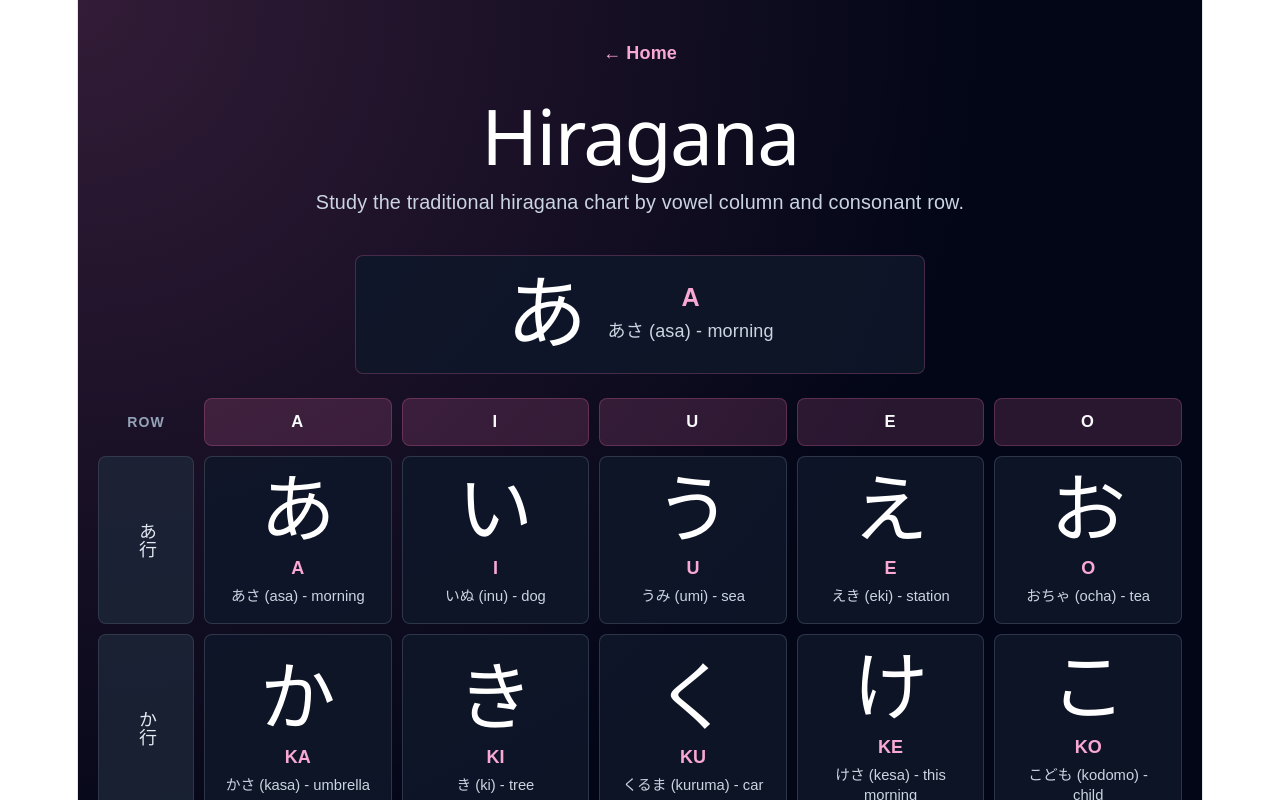
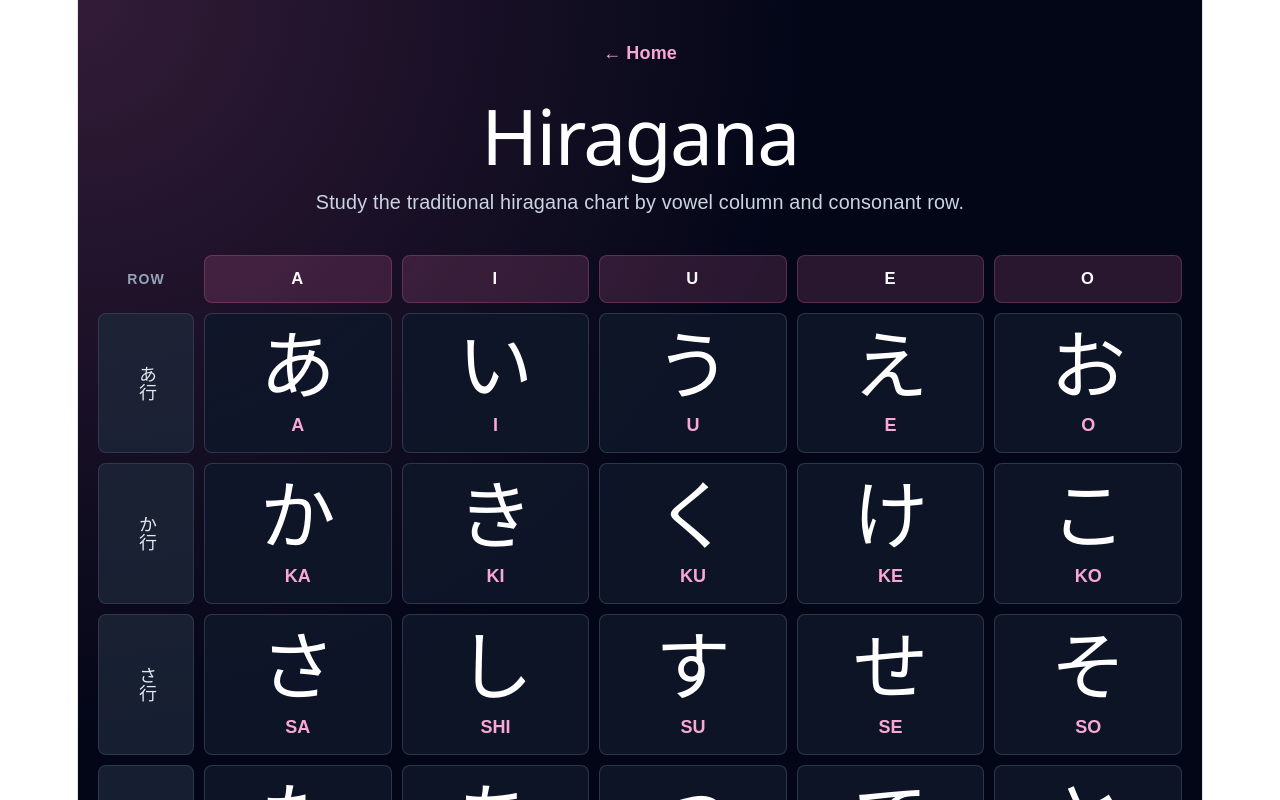
Before and after one commit to RahulShinde1234791/japanese-learning-platform, a React (Vite) app: page /hiragana in a window 1280 px wide. Shown: the top 800 px of the page. Built offline with nearby package versions, Linux system fonts and the light colour scheme.

Commit message:
Hover update

```diff
--- a/src/components/KanaCell.jsx
+++ b/src/components/KanaCell.jsx
@@ -1,4 +1,8 @@
-function KanaCell({ cell, onSelect }) {
+import { useState } from "react";
+
+function KanaCell({ cell }) {
+  const [isHovering, setIsHovering] = useState(false);
+
   if (!cell) {
     return <div style={styles.empty} aria-hidden="true" />;
   }
@@ -6,15 +10,23 @@ function KanaCell({ cell, onSelect }) {
   return (
     <button
       type="button"
-      style={styles.cell}
-      title={`${cell.kana} (${cell.romaji}) - ${cell.example}`}
-      onClick={() => onSelect(cell)}
-      onFocus={() => onSelect(cell)}
-      onMouseEnter={() => onSelect(cell)}
+      style={{
+        ...styles.cell,
+        ...(isHovering ? styles.cellHover : {}),
+      }}
+      onBlur={() => setIsHovering(false)}
+      onFocus={() => setIsHovering(true)}
+      onMouseEnter={() => setIsHovering(true)}
+      onMouseLeave={() => setIsHovering(false)}
     >
       <span style={styles.kana}>{cell.kana}</span>
       <span style={styles.romaji}>{cell.romaji}</span>
-      <span style={styles.example}>{cell.example}</span>
+
+      {isHovering && (
+        <span style={styles.tooltip} role="tooltip">
+          {cell.example}
+        </span>
+      )}
     </button>
   );
 }
@@ -38,7 +50,14 @@ const styles = {
     alignItems: "center",
     justifyContent: "center",
     padding: "16px 12px",
+    position: "relative",
     transition: "border-color 0.2s ease, transform 0.2s ease, background 0.2s ease",
+  },
+  cellHover: {
+    background: "rgba(30, 41, 59, 0.98)",
+    borderColor: "rgba(249, 168, 212, 0.9)",
+    transform: "translateY(-3px)",
+    zIndex: 3,
   },
   empty: {
     ...baseCell,
@@ -54,14 +73,25 @@ const styles = {
     color: "#f9a8d4",
     fontSize: "1rem",
     fontWeight: 700,
-    marginBottom: "8px",
     textTransform: "uppercase",
   },
-  example: {
-    color: "#cbd5e1",
-    fontSize: "0.82rem",
+  tooltip: {
+    background: "#f8fafc",
+    border: "1px solid rgba(15, 23, 42, 0.12)",
+    borderRadius: "8px",
+    bottom: "calc(100% + 10px)",
+    boxShadow: "0 18px 40px rgba(0, 0, 0, 0.35)",
+    color: "#0f172a",
+    fontSize: "0.85rem",
+    fontWeight: 700,
+    left: "50%",
     lineHeight: 1.35,
-    maxWidth: "18ch",
+    minWidth: "190px",
+    padding: "10px 12px",
+    pointerEvents: "none",
+    position: "absolute",
+    transform: "translateX(-50%)",
+    zIndex: 6,
   },
 };
 
--- a/src/components/KanaTable.jsx
+++ b/src/components/KanaTable.jsx
@@ -1,25 +1,10 @@
-import { useState } from "react";
-
 import KanaCell from "./KanaCell";
 
 const vowelHeaders = ["a", "i", "u", "e", "o"];
 
 function KanaTable({ rows }) {
-  const firstCell = rows.flatMap((row) => row.cells).find(Boolean);
-  const [selectedCell, setSelectedCell] = useState(firstCell);
-
   return (
     <section style={styles.layout}>
-      {selectedCell && (
-        <aside style={styles.detail} aria-live="polite">
-          <div style={styles.detailKana}>{selectedCell.kana}</div>
-          <div>
-            <div style={styles.detailRomaji}>{selectedCell.romaji}</div>
-            <p style={styles.detailExample}>{selectedCell.example}</p>
-          </div>
-        </aside>
-      )}
-
       <div style={styles.tableWrap}>
         <div style={styles.table} role="table" aria-label="Japanese kana chart">
           <div style={styles.headerCorner} role="columnheader">
@@ -37,11 +22,7 @@ function KanaTable({ rows }) {
                 {row.row}
               </div>
               {row.cells.map((cell, index) => (
-                <KanaCell
-                  key={cell?.kana ?? `${row.row}-${index}`}
-                  cell={cell}
-                  onSelect={setSelectedCell}
-                />
+                <KanaCell key={cell?.kana ?? `${row.row}-${index}`} cell={cell} />
               ))}
             </div>
           ))}
@@ -101,34 +82,6 @@ const styles = {
     writingMode: "vertical-rl",
     textOrientation: "mixed",
   },
-  detail: {
-    border: "1px solid rgba(244, 114, 182, 0.24)",
-    borderRadius: "8px",
-    background: "rgba(15, 23, 42, 0.88)",
-    display: "flex",
-    alignItems: "center",
-    justifyContent: "center",
-    gap: "20px",
-    margin: "0 auto 24px",
-    maxWidth: "520px",
-    padding: "18px 24px",
-  },
-  detailKana: {
-    fontSize: "4.5rem",
-    lineHeight: 1,
-  },
-  detailRomaji: {
-    color: "#f9a8d4",
-    fontSize: "1.4rem",
-    fontWeight: 800,
-    marginBottom: "8px",
-    textTransform: "uppercase",
-  },
-  detailExample: {
-    color: "#cbd5e1",
-    fontSize: "1rem",
-    lineHeight: 1.5,
-  },
 };
 
 export default KanaTable;
```
